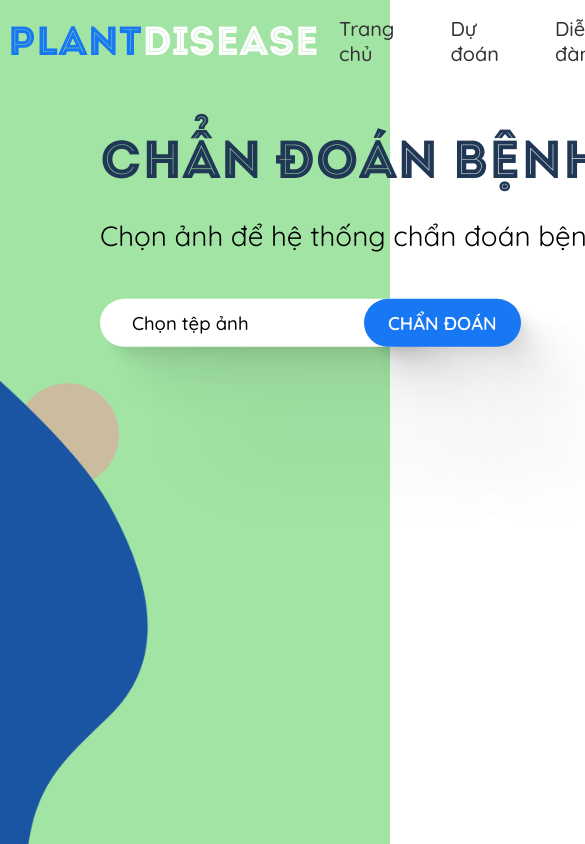
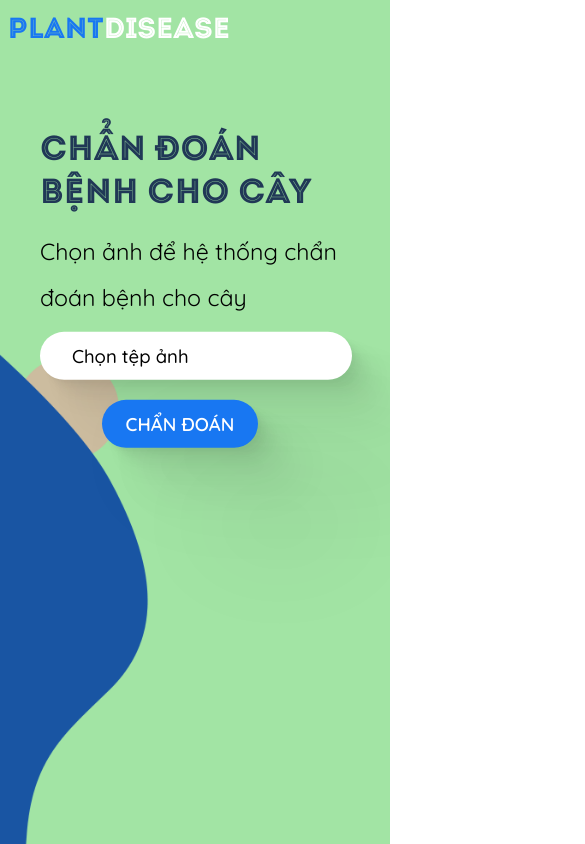
Before and after one commit to tgound1403/FE-PlantDisease, a React (Create React App) app: page /du-doan-hinh-anh in a window 390 px wide. Shown: the top 844 px of the page, 585 px wide, since content can reach past the window. Built offline with nearby package versions, Linux system fonts and the light colour scheme.

Commit message:
fixing server for deploy

```diff
--- a/src/components/Header/index.css
+++ b/src/components/Header/index.css
@@ -74,7 +74,7 @@
   background-color: var(--white-color);
 }
 
-.header__nav-item + .header__nav-item {
+.header__nav-item+.header__nav-item {
   margin-left: 16px;
 }
 
@@ -97,6 +97,7 @@ p.header__nav-right {
   from {
     opacity: 0;
   }
+
   to {
     opacity: 1;
   }
@@ -130,3 +131,16 @@ p.header__nav-right {
 .forget-password:hover::after {
   inset: 0 0 0 0;
 }
+
+/* Mobile */
+@media (min-width: 0px) and (max-width: 768px) {
+  .header__logo {
+    font-size: 2.5rem;
+    font-weight: 700;
+    font-family: "UVF";
+  }
+
+  .header__nav-list {
+    display: none;
+  }
+}
--- a/src/pages/Prediction/PlantDisease/index.css
+++ b/src/pages/Prediction/PlantDisease/index.css
@@ -233,3 +233,65 @@ li.contain__box__down__method {
   cursor: pointer;
   transform: translate(43vw, 5vh);
 }
+
+/* Mobile */
+@media (min-width: 0px) and (max-width: 768px) {
+  .banner__box__title_ps {
+    font-size: 3rem;
+    color: var(--black-blue-color);
+    font-family: "UVF";
+    width: 70vw;
+    margin-left: 40px;
+  }
+
+  .banner__box__content_ps {
+    font-size: 2rem;
+    margin: 16px 0 36px;
+    line-height: 2;
+    width: 80vw;
+    margin-left: 40px;
+  }
+
+  .guess__file-display {
+    margin-left: 40px;
+    width: 80vw;
+    margin-top: -3vh;
+  }
+
+  .guess__file__btn-upload {
+    margin-left: -40vw;
+    margin-top: 8vh;
+  }
+
+  .wrap-show-img {
+    margin-left: 0px;
+    margin-top: 10vh;
+  }
+
+  .percent-disease-text {
+    margin-left: 60px;
+    width: max-content;
+  }
+
+  .contain__Predict {
+    flex-direction: column;
+    margin-left: 0;
+  }
+
+  p.predict__box__title {
+    font-size: 16px;
+  }
+
+  .predict__contain {
+    margin: 0 auto;
+    width: calc(100vw - 60px);
+    min-height: 400px;
+    margin-top: 20px;
+    margin-bottom: 20px;
+  }
+
+  .reload-btn {
+    transform: translate(20vw, 0);
+    display: none;
+  }
+}
--- a/src/pages/Prediction/PlantDisease/index.js
+++ b/src/pages/Prediction/PlantDisease/index.js
@@ -228,7 +228,7 @@ export const PlantDisease = () => {
                           <div className="contain__box__top">
                             <div className="predict__box__picture">
                               <p className="predict__box__title">
-                                CÁCH ĐIỀU TRỊ CÁC BỆNH TƯƠNG TỰ
+                                CÁC BỆNH TƯƠNG TỰ & CÁCH ĐIỀU TRỊ
                               </p>
                             </div>
                           </div>
```
